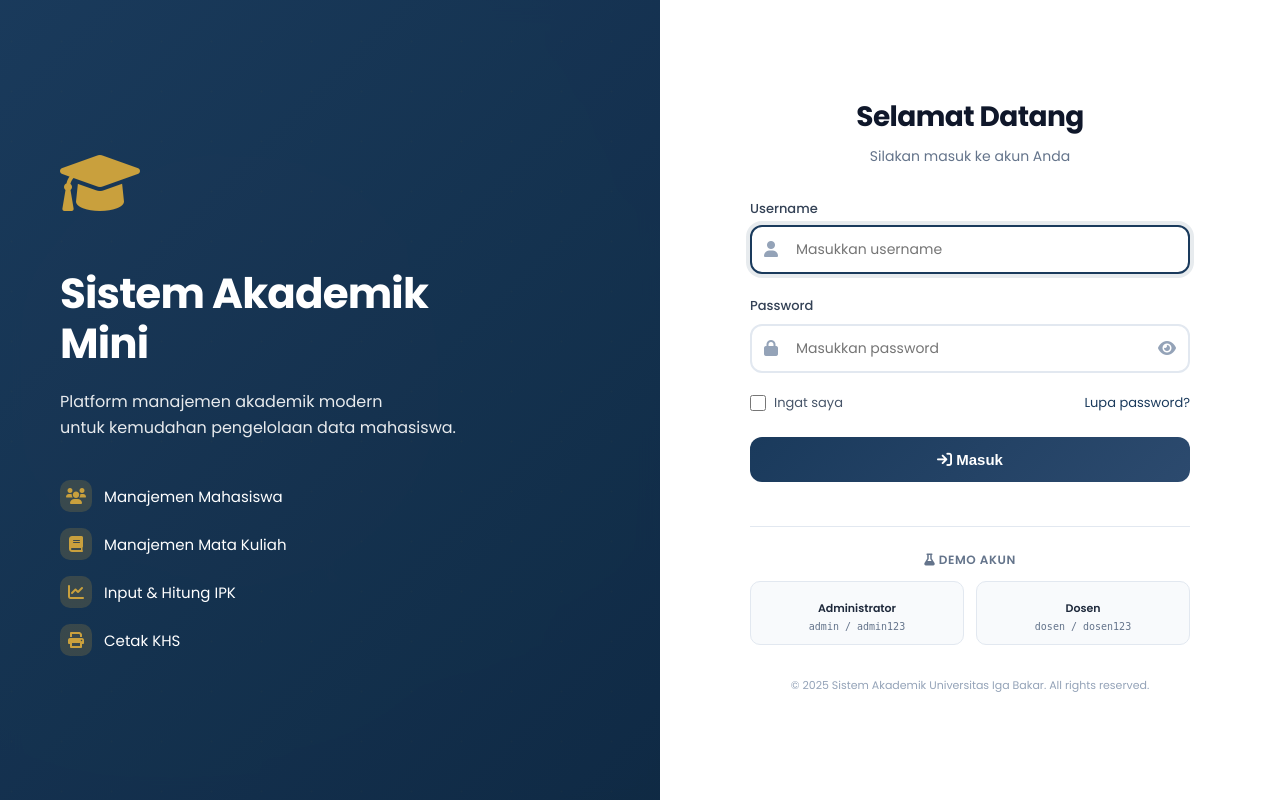
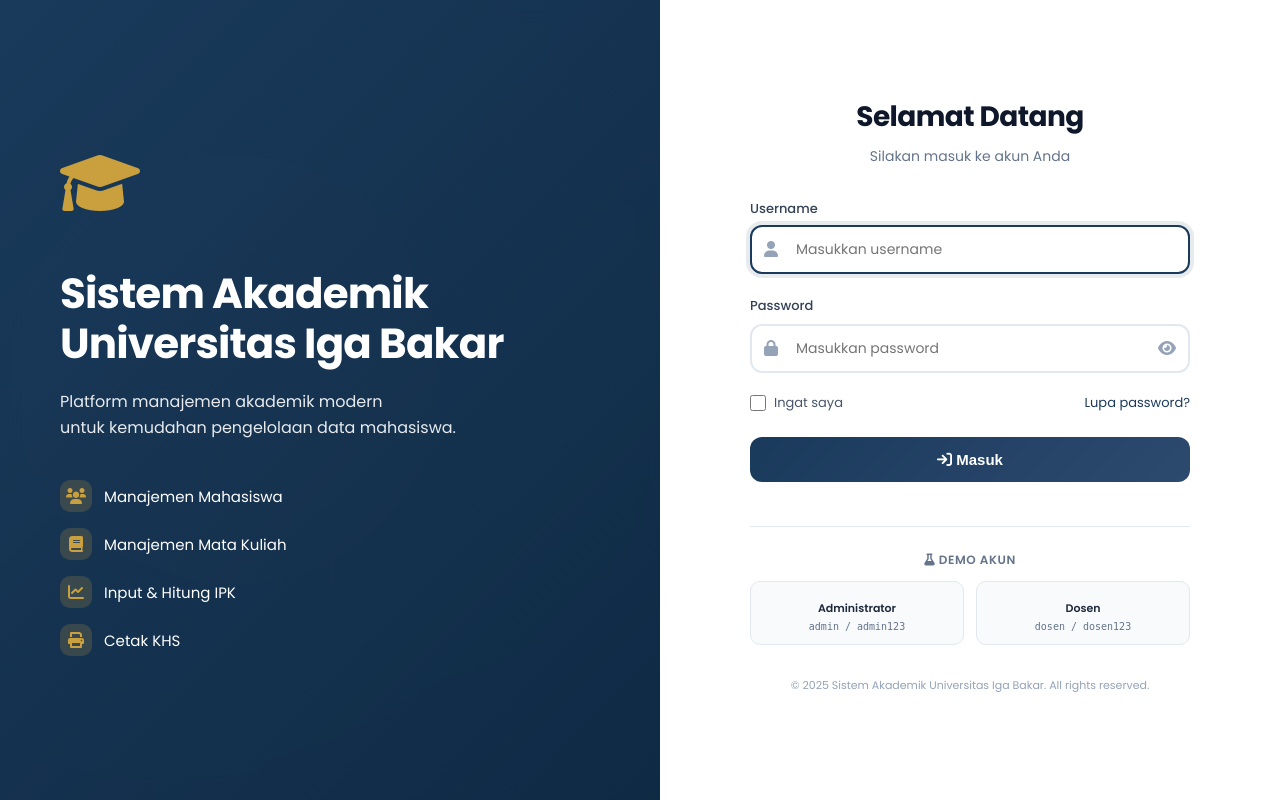
Before and after one commit to vericheri/Sistem-Akademik, a PHP site: page /login.php in a window 1280 px wide. Run offline with PHP 8.4, Linux system fonts and the light colour scheme.

Commit message:
fix kalimat halaman login

```diff
--- a/login.php
+++ b/login.php
@@ -637,7 +637,7 @@ if ($_SERVER['REQUEST_METHOD'] == 'POST') {
             </div>
             <h1 class="hero-title">
                 Sistem Akademik<br>
-                Mini
+                Universitas Iga Bakar
             </h1>
             <p class="hero-subtitle">
                 Platform manajemen akademik modern<br>
```
